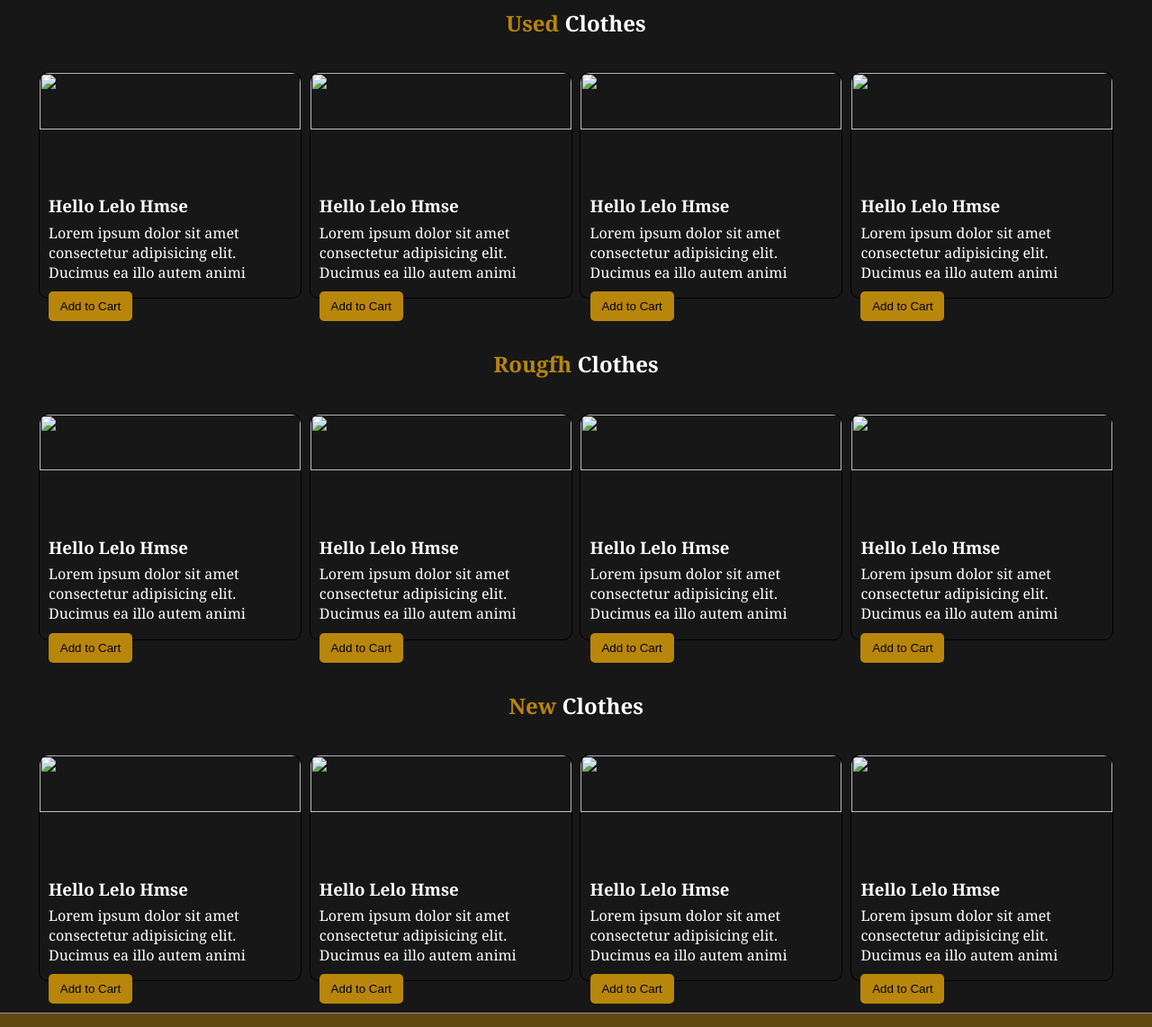
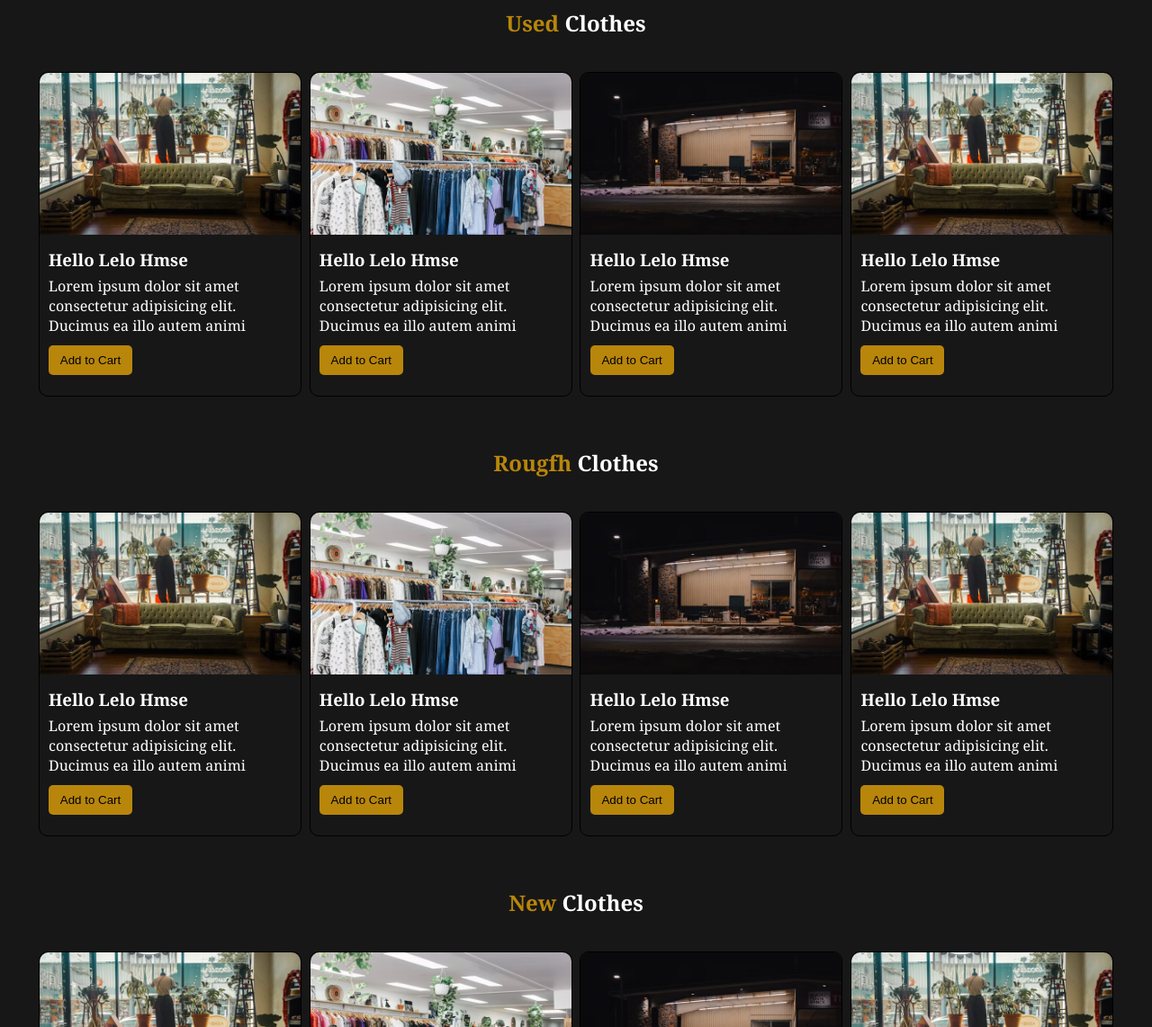
Before and after one commit to Smb2003/Thrift_Store_LandingPage_IAD_AS1, a plain HTML site: page index.html in a window 1280 px wide. Shown: the part 560-1702 px from the top of the page at 90% size. Drawn offline with Linux system fonts and the light colour scheme; the site is published under a folder, as on GitHub Pages, so addresses that start at the root find nothing.

Commit message:
thrift store landing page

```diff
--- a/index.css
+++ b/index.css
@@ -84,7 +84,7 @@ nav ul li a{
     height:100% ;
     border: 1px solid;
     border-radius: 10px;
-    background-image: url('/images/img1.jpeg');
+    background-image: url('./images/img1.jpeg');
     background-size: 100% 100%;
     box-shadow: 1px 1px 10px #000;
     animation-name: sliderAnimation;
@@ -95,16 +95,16 @@ nav ul li a{
 }
 @keyframes sliderAnimation {
     0%{
-        background-image: url('/images/img1.jpeg');
+        background-image: url('./images/img1.jpeg');
     }
     25%{
-        background-image: url('/images/img2.jpeg');
+        background-image: url('./images/img2.jpeg');
     }
     50%{
-        background-image: url('/images/img3.jpeg');
+        background-image: url('./images/img3.jpeg');
     }
     100%{
-        background-image: url('/images/img1.jpeg');
+        background-image: url('./images/img1.jpeg');
     }
 }
 
--- a/index.html
+++ b/index.html
@@ -26,7 +26,7 @@
             <h1><span style="color: darkgoldenrod;">Used </span>Clothes</h1>
             <section id="wrapperDiv">
                 <section class="cart">
-                    <img src="/images/img1.jpeg" width="100%" height="50%" style="border-top-right-radius: 10px; border-top-left-radius: 10px;"/>
+                    <img src="./images/img1.jpeg" width="100%" height="50%" style="border-top-right-radius: 10px; border-top-left-radius: 10px;"/>
                     <section class="cart_Content">
                         <h3>Hello Lelo Hmse</h3>
                         <p>Lorem ipsum dolor sit amet consectetur adipisicing elit. Ducimus ea illo autem animi
@@ -35,7 +35,7 @@
                     </section>
                 </section>
                 <section class="cart">
-                    <img src="/images/img2.jpeg" width="100%" height="50%" style="border-top-right-radius: 10px; border-top-left-radius: 10px;"/>
+                    <img src="./images/img2.jpeg" width="100%" height="50%" style="border-top-right-radius: 10px; border-top-left-radius: 10px;"/>
                     <section class="cart_Content">
                         <h3>Hello Lelo Hmse</h3>
                         <p>Lorem ipsum dolor sit amet consectetur adipisicing elit. Ducimus ea illo autem animi
@@ -44,7 +44,7 @@
                     </section>
                 </section>
                 <section class="cart">
-                    <img src="/images/img3.jpeg" width="100%" height="50%" style="border-top-right-radius: 10px; border-top-left-radius: 10px;"/>
+                    <img src="./images/img3.jpeg" width="100%" height="50%" style="border-top-right-radius: 10px; border-top-left-radius: 10px;"/>
                     <section class="cart_Content">
                         <h3>Hello Lelo Hmse</h3>
                         <p>Lorem ipsum dolor sit amet consectetur adipisicing elit. Ducimus ea illo autem animi
@@ -53,7 +53,7 @@
                     </section>
                 </section>
                 <section class="cart">
-                    <img src="/images/img1.jpeg" width="100%" height="50%" style="border-top-right-radius: 10px; border-top-left-radius: 10px;"/>
+                    <img src="./images/img1.jpeg" width="100%" height="50%" style="border-top-right-radius: 10px; border-top-left-radius: 10px;"/>
                     <section class="cart_Content">
                         <h3>Hello Lelo Hmse</h3>
                         <p>Lorem ipsum dolor sit amet consectetur adipisicing elit. Ducimus ea illo autem animi
@@ -67,7 +67,7 @@
                 <h1><span style="color: darkgoldenrod;">Rougfh </span>Clothes</h1>
                 <section id="wrapperDiv">
                     <section class="cart">
-                        <img src="/images/img1.jpeg" width="100%" height="50%" style="border-top-right-radius: 10px; border-top-left-radius: 10px;"/>
+                        <img src="./images/img1.jpeg" width="100%" height="50%" style="border-top-right-radius: 10px; border-top-left-radius: 10px;"/>
                         <section class="cart_Content">
                             <h3>Hello Lelo Hmse</h3>
                             <p>Lorem ipsum dolor sit amet consectetur adipisicing elit. Ducimus ea illo autem animi
@@ -76,7 +76,7 @@
                         </section>
                     </section>
                     <section class="cart">
-                        <img src="/images/img2.jpeg" width="100%" height="50%" style="border-top-right-radius: 10px; border-top-left-radius: 10px;"/>
+                        <img src="./images/img2.jpeg" width="100%" height="50%" style="border-top-right-radius: 10px; border-top-left-radius: 10px;"/>
                         <section class="cart_Content">
                             <h3>Hello Lelo Hmse</h3>
                             <p>Lorem ipsum dolor sit amet consectetur adipisicing elit. Ducimus ea illo autem animi
@@ -85,7 +85,7 @@
                         </section>
                     </section>
                     <section class="cart">
-                        <img src="/images/img3.jpeg" width="100%" height="50%" style="border-top-right-radius: 10px; border-top-left-radius: 10px;"/>
+                        <img src="./images/img3.jpeg" width="100%" height="50%" style="border-top-right-radius: 10px; border-top-left-radius: 10px;"/>
                         <section class="cart_Content">
                             <h3>Hello Lelo Hmse</h3>
                             <p>Lorem ipsum dolor sit amet consectetur adipisicing elit. Ducimus ea illo autem animi
@@ -94,7 +94,7 @@
                         </section>
                     </section>
                     <section class="cart">
-                        <img src="/images/img1.jpeg" width="100%" height="50%" style="border-top-right-radius: 10px; border-top-left-radius: 10px;"/>
+                        <img src="./images/img1.jpeg" width="100%" height="50%" style="border-top-right-radius: 10px; border-top-left-radius: 10px;"/>
                         <section class="cart_Content">
                             <h3>Hello Lelo Hmse</h3>
                             <p>Lorem ipsum dolor sit amet consectetur adipisicing elit. Ducimus ea illo autem animi
@@ -108,7 +108,7 @@
                     <h1><span style="color: darkgoldenrod;">New </span>Clothes</h1>
                     <section id="wrapperDiv">
                     <section class="cart">
-                        <img src="/images/img1.jpeg" width="100%" height="50%" style="border-top-right-radius: 10px; border-top-left-radius: 10px;"/>
+                        <img src="./images/img1.jpeg" width="100%" height="50%" style="border-top-right-radius: 10px; border-top-left-radius: 10px;"/>
                         <section class="cart_Content">
                             <h3>Hello Lelo Hmse</h3>
                             <p>Lorem ipsum dolor sit amet consectetur adipisicing elit. Ducimus ea illo autem animi
@@ -117,7 +117,7 @@
                         </section>
                     </section>
                     <section class="cart">
-                        <img src="/images/img2.jpeg" width="100%" height="50%" style="border-top-right-radius: 10px; border-top-left-radius: 10px;"/>
+                        <img src="./images/img2.jpeg" width="100%" height="50%" style="border-top-right-radius: 10px; border-top-left-radius: 10px;"/>
                         <section class="cart_Content">
                             <h3>Hello Lelo Hmse</h3>
                             <p>Lorem ipsum dolor sit amet consectetur adipisicing elit. Ducimus ea illo autem animi
@@ -126,7 +126,7 @@
                         </section>
                     </section>
                     <section class="cart">
-                        <img src="/images/img3.jpeg" width="100%" height="50%" style="border-top-right-radius: 10px; border-top-left-radius: 10px;"/>
+                        <img src="./images/img3.jpeg" width="100%" height="50%" style="border-top-right-radius: 10px; border-top-left-radius: 10px;"/>
                         <section class="cart_Content">
                             <h3>Hello Lelo Hmse</h3>
                             <p>Lorem ipsum dolor sit amet consectetur adipisicing elit. Ducimus ea illo autem animi
@@ -135,7 +135,7 @@
                         </section>
                     </section>
                     <section class="cart">
-                        <img src="/images/img1.jpeg" width="100%" height="50%" style="border-top-right-radius: 10px; border-top-left-radius: 10px;"/>
+                        <img src="./images/img1.jpeg" width="100%" height="50%" style="border-top-right-radius: 10px; border-top-left-radius: 10px;"/>
                         <section class="cart_Content">
                             <h3>Hello Lelo Hmse</h3>
                             <p>Lorem ipsum dolor sit amet consectetur adipisicing elit. Ducimus ea illo autem animi
```
